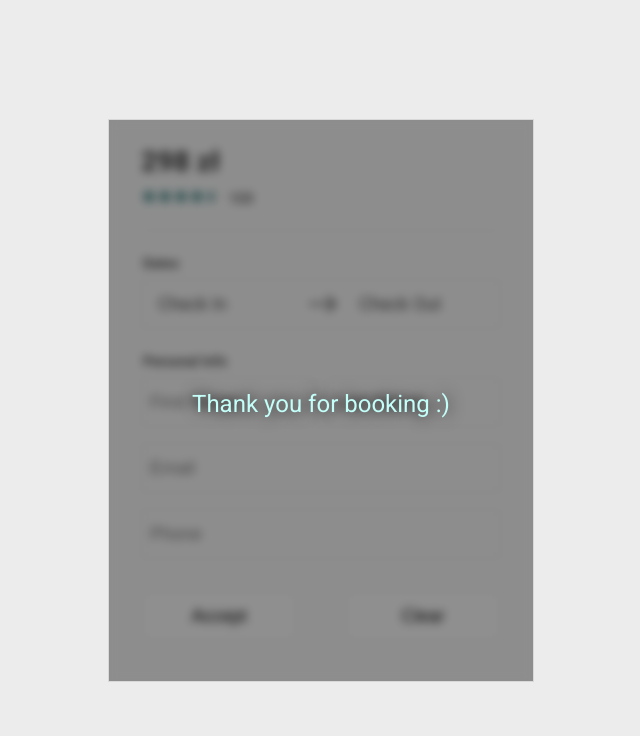
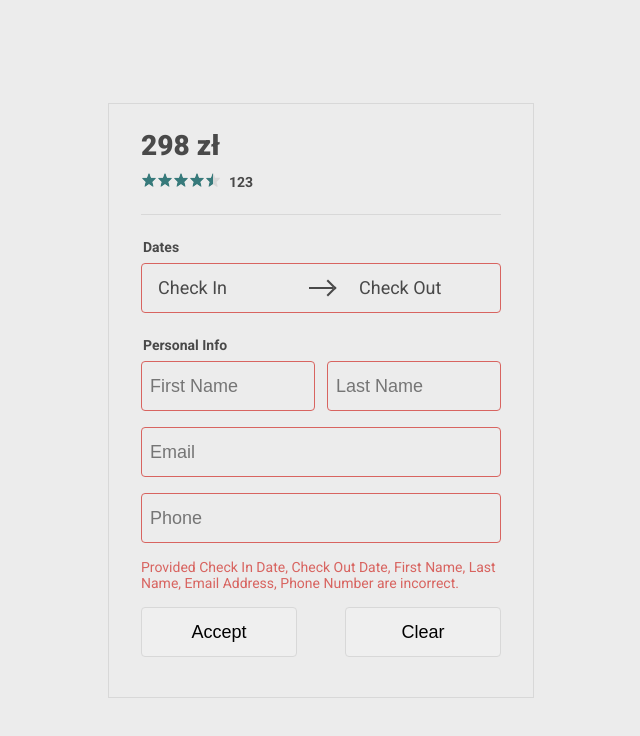
Before and after one commit to Michal-Kozlowski/datepicker, a Vue app: page / in a window 1280 px wide. Both pictures are taken after a click on the button "Accept". Shown: the top 736 px of the page, without its empty margins (319-959 px from the left). Built offline with nearby package versions, Linux system fonts and the light colour scheme.

Commit message:
[D7] Validation

```diff
--- a/src/components/AppReservation.vue
+++ b/src/components/AppReservation.vue
@@ -6,7 +6,13 @@
       <p class="reservation__rate-count">{{ rateCount }}</p>
     </div>
     <p class="reservation__header">Dates</p>
-    <div class="reservation__datepicker" @click="toggleDatepicker">
+    <div
+      :class="[
+        'reservation__datepicker',
+        {'reservation__datepicker--error': !datesValid },
+      ]"
+      @click="toggleDatepicker"
+    >
       <p class="reservation__check">{{ selectedStartDate || 'Check In' }}</p>
       <p class="reservation__check">{{ selectedEndDate || 'Check Out' }}</p>
       <AppDatepicker
@@ -19,30 +25,43 @@
     <p class="reservation__header">Personal Info</p>
     <form class="reservation__section">
       <input
-        class="reservation__input reservation__item"
-        v-model="name"
+        :class="[
+          'reservation__input reservation__item',
+          {'reservation__input--error': !firstNameValid },
+        ]"
+        v-model="firstName"
         type="text"
         placeholder="First Name"
       />
       <input
-        class="reservation__input reservation__item"
-        v-model="surname"
+        :class="[
+          'reservation__input reservation__item',
+          {'reservation__input--error': !lastNameValid },
+        ]"
+        v-model="lastName"
         type="text"
         placeholder="Last Name"
       />
       <input
-        class="reservation__input reservation__item reservation__item--full"
+        :class="[
+          'reservation__input reservation__item reservation__item--full',
+          {'reservation__input--error': !emailValid },
+        ]"
         v-model="email"
         type="email"
         placeholder="Email"
       />
       <input
-        class="reservation__input reservation__item reservation__item--full"
+        :class="[
+          'reservation__input reservation__item reservation__item--full',
+          {'reservation__input--error': !phoneValid },
+        ]"
         v-model="phone"
         type="phone"
         placeholder="Phone"
       />
     </form>
+    <p v-if="validationEnabled && errorMessage" class="reservation__error-message">{{ errorMessage }}</p>
     <div class="reservation__actions reservation__section">
       <button
         @click="submitForm"
@@ -100,12 +119,13 @@ export default {
   },
   data() {
     return {
-      name: '',
-      surname: '',
+      firstName: '',
+      lastName: '',
       email: '',
       phone: '',
       reservationSent: false,
       version: 1,
+      validationEnabled: false,
     };
   },
   computed: {
@@ -114,6 +134,40 @@ export default {
       'selectedEndDate',
       'datepickerOpen',
     ]),
+    datesValid() {
+      return !this.validationEnabled || (this.selectedStartDate && this.selectedEndDate);
+    },
+    firstNameValid() {
+      return (this.firstName === '' && !this.validationEnabled) || this.firstName.length > 2;
+    },
+    lastNameValid() {
+      return (this.firstName === '' && !this.validationEnabled) || this.lastName.length > 2;
+    },
+    emailValid() {
+      // eslint-disable-next-line max-len
+      const emailRegex = /^(([^<>()[\]\\.,;:\s@"]+(\.[^<>()[\]\\.,;:\s@"]+)*)|(".+"))@((\[[0-9]{1,3}\.[0-9]{1,3}\.[0-9]{1,3}\.[0-9]{1,3}\])|(([a-zA-Z\-0-9]+\.)+[a-zA-Z]{2,}))$/;
+      return (this.email === '' && !this.validationEnabled) || emailRegex.test(this.email);
+    },
+    phoneValid() {
+      const phoneRegex = /^[+]?[(]?[0-9]{3}[)]?[-\s.]?[0-9]{3}[-\s.]?[0-9]{3,6}$/im;
+      return (this.phone === '' && !this.validationEnabled) || phoneRegex.test(this.phone);
+    },
+    errorMessage() {
+      let invalidMessage = '';
+      const invalidList = [];
+      if (!this.selectedStartDate) invalidList.push('Check In Date');
+      if (!this.selectedEndDate) invalidList.push('Check Out Date');
+      if (!this.firstName || !this.firstNameValid) invalidList.push('First Name');
+      if (!this.lastName || !this.lastNameValid) invalidList.push('Last Name');
+      if (!this.email || !this.emailValid) invalidList.push('Email Address');
+      if (!this.phone || !this.phoneValid) invalidList.push('Phone Number');
+      if (invalidList.length > 0) {
+        invalidMessage = 'Provided ';
+        invalidList.forEach((problem, index) => { invalidMessage += `${index > 0 ? ', ' : ''}${problem}`; });
+        invalidMessage += ` ${invalidList.length > 1 ? 'are' : 'is'} incorrect.`;
+      }
+      return invalidMessage;
+    },
   },
   methods: {
     ...mapActions([
@@ -121,7 +175,8 @@ export default {
       'toggleDatepicker',
     ]),
     submitForm() {
-      this.reservationSent = true;
+      this.validationEnabled = true;
+      if (!this.errorMessage) this.reservationSent = true;
     },
     clearForm() {
       this.name = '';
@@ -216,6 +271,10 @@ export default {
     user-select: none;
     transition-duration: $transition-duration;
 
+    &--error {
+      border-color: $mainRed;
+    }
+
     &:hover {
       background-color: rgba($washedAccentGreen, 0.2);
     }
@@ -260,6 +319,12 @@ export default {
     text-align: center;
   }
 
+  &__error-message {
+    font-size: 14px;
+    line-height: 16px;
+    color: $mainRed;
+  }
+
   &__section {
     display: flex;
     flex-wrap: wrap;
@@ -283,6 +348,11 @@ export default {
   &__input {
     background-color: transparent;
     border-radius: $s4;
+    transition-duration: $transition-duration;
+
+    &--error {
+      border-color: $mainRed;
+    }
   }
 
   &__button {
```
